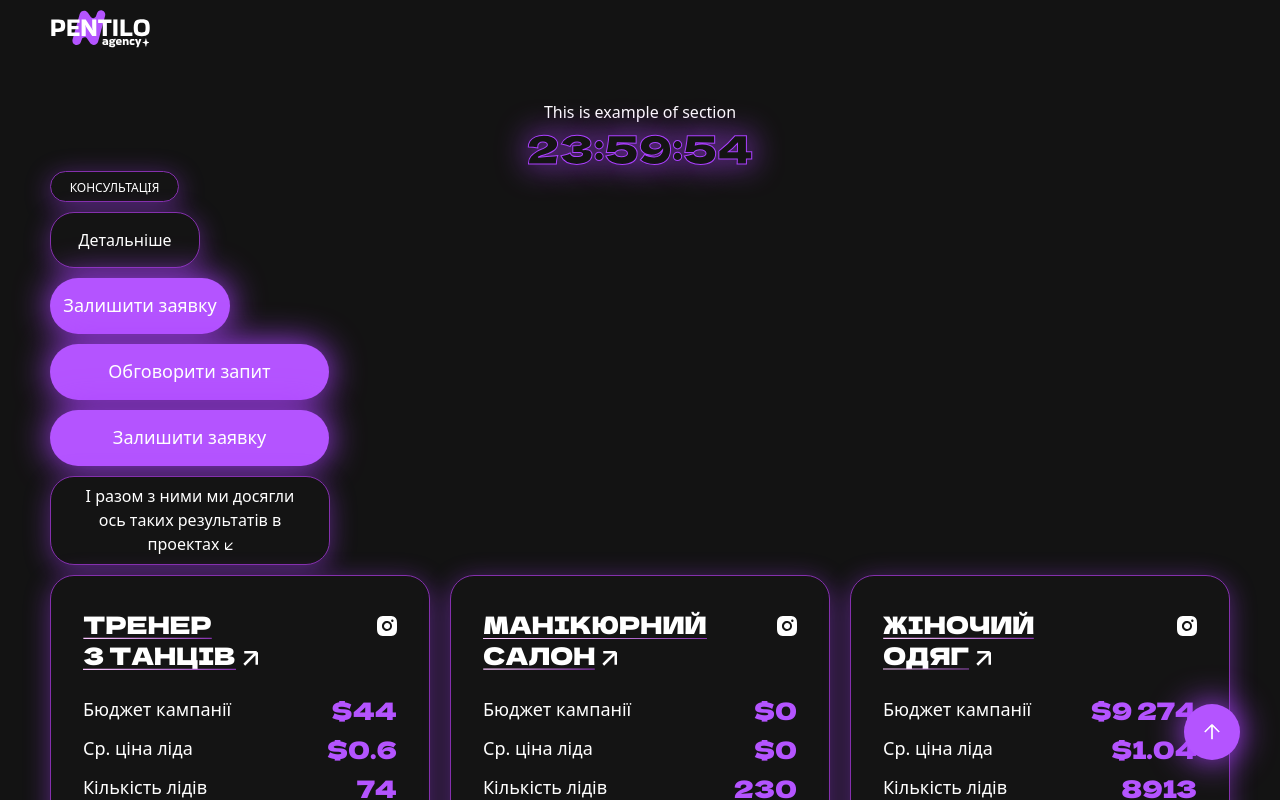
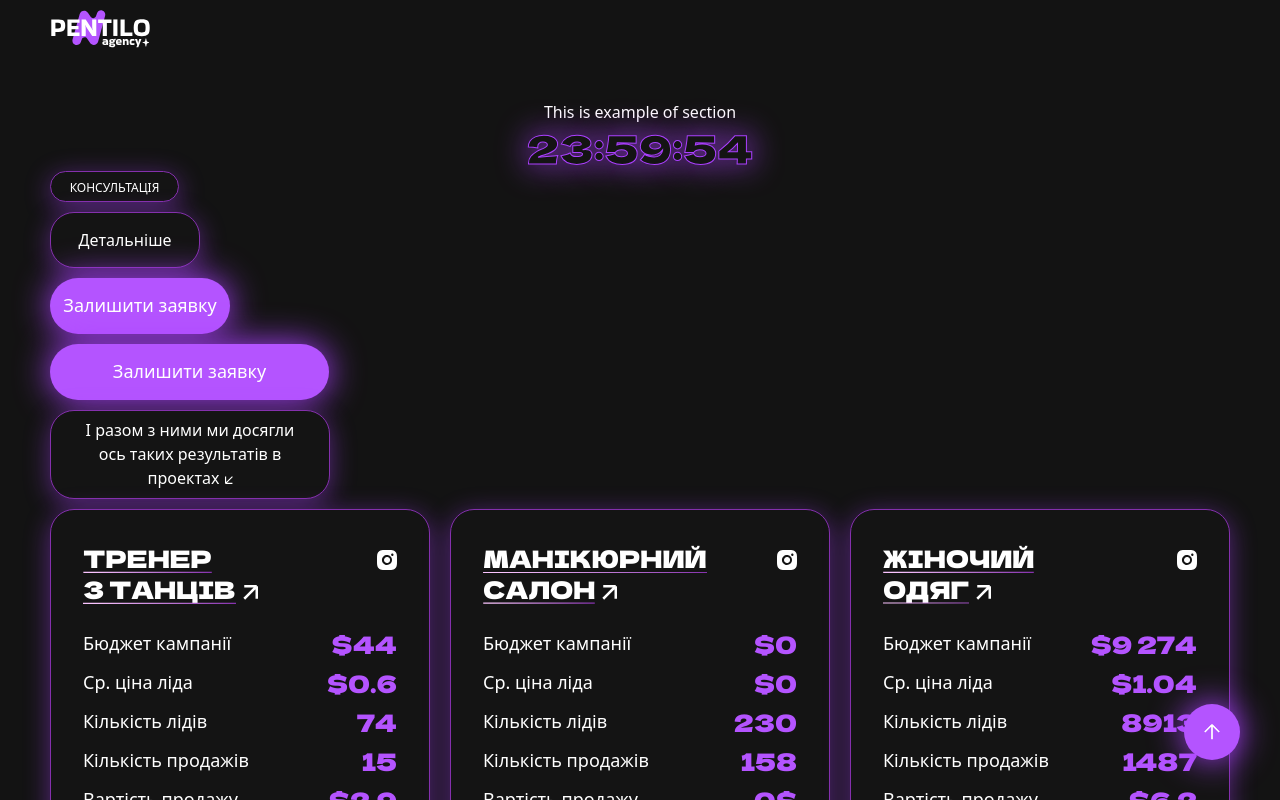
Before and after one commit to SoftRyzen-internship/pentilo-agency, a Next.js app: page / in a window 1280 px wide. Shown: the top 800 px of the page. Built offline with nearby package versions, Linux system fonts and the light colour scheme.

Commit message:
add scroll func

```diff
--- a/src/components/ui/Button/Button.tsx
+++ b/src/components/ui/Button/Button.tsx
@@ -1,8 +1,23 @@
+'use client';
 import classNames from 'classnames';
 
 import React from 'react';
 
 import { ButtonProps } from './types';
+
+const handleScroll = (e: React.MouseEvent, href: string | undefined) => {
+  e.preventDefault();
+
+  let elem: HTMLElement | null = null;
+
+  if (href) {
+    elem = document.getElementById(href.replace(/.*#/, ''));
+  }
+  window.scrollTo({
+    top: href ? elem?.getBoundingClientRect().top : 0,
+    behavior: 'smooth',
+  });
+};
 
 export const Button: React.FC<ButtonProps> = ({
   tag: Tag = 'a',
@@ -33,7 +48,10 @@ export const Button: React.FC<ButtonProps> = ({
 
   return (
     <Tag
-      onClick={onClick}
+      onClick={(e: React.MouseEvent) => {
+        if (href) handleScroll(e, href);
+        if (buttonType && onClick) onClick();
+      }}
       href={href}
       type={buttonType}
       className={`${btnStyles} ${className}`}
--- a/src/views/ExampleSection/ExampleSection.tsx
+++ b/src/views/ExampleSection/ExampleSection.tsx
@@ -1,3 +1,5 @@
+'use client';
+
 import { Countdown } from '@/components/ui/Countdown';
 import { Button } from '@/components/ui/Button';
 import Arrow from '@/../public/icons/iconarrowdown.svg';
@@ -43,15 +45,6 @@ export const ExampleSection = () => (
       className="xl:w-[180px] mb-[10px]"
     />
 
-    {/* Кнопка Залишити заявку */}
-    <Button
-      tag="button"
-      accent={true}
-      buttonType="submit"
-      content="Обговорити запит"
-      className="xl:w-[279px] mb-[10px]"
-    />
-
     {/* Кнопка для форми, як баттон */}
     <Button
       tag="button"
```
